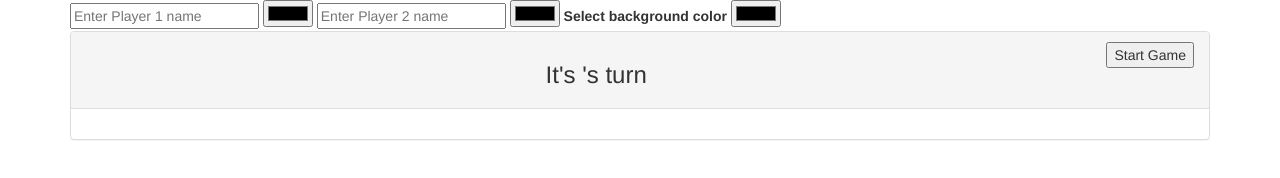
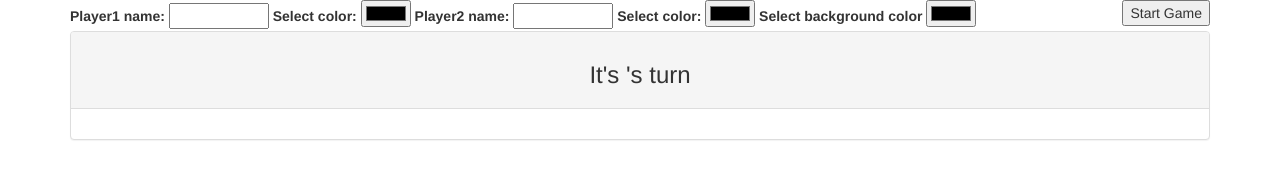
Before and after one commit to ttaddicken/dots, a website: page index.html in a window 1280 px wide. Drawn offline with nearby package versions, Linux system fonts and the light colour scheme.

Commit message:
working colors and shows

```diff
--- a/app/game.js
+++ b/app/game.js
@@ -3,11 +3,17 @@ angular.module('con4', [])
         $scope.grid = [];
         $scope.startup = true
 // Start Game
-        $scope.newGame = function () {
+        $scope.playAgain = function () {
             $scope.victory = false
             $scope.currentplayer = ""
             $scope.activePlayer = $scope.player1Color
             $scope.grid = buildGrid();
+        }
+// End start game
+// Start Game
+        $scope.newGame = function () {
+            $scope.startup = true
+
         }
 // End start game
 // build grid
--- a/assets/styles/game.css
+++ b/assets/styles/game.css
@@ -14,3 +14,6 @@
 	height: 65px;
 	width: 65px;
 }
+.input{
+    width: 100px;
+}
--- a/index.html
+++ b/index.html
@@ -8,19 +8,27 @@
 <body ng-controller="GameController" class="container">
 
     <!--start of start up info-->
-    <div>
-        <input ng-model="player1" type="text" placeholder="Enter Player 1 name">
-            <input ng-model="player1Color" type="color" placeholder="Enter player1 color">
-        <input ng-model="player2" type="text"placeholder="Enter Player 2 name">
-            <input ng-model="player2Color" type="color" placeholder="Enter player2 color">
+    <div ng-show="startup">
+        <label>Player1 name:</label>
+        <input class="input" ng-model="player1" type="text">
+           <label>Select color:</label>
+            <input ng-model="player1Color" type="color" value="#ff0000">
+       <label>Player2 name:</label>
+        <input class="input" ng-model="player2" type="text">
+            <label>Select color:</label>
+            <input ng-model="player2Color" type="color">
             <label for="">Select background color</label>
-            <input ng-model="background" type="color">
+            <input ng-model="background" type="color" value="#2d23dc">
+            <button class="pull-right" ng-click="playAgain()">Start Game</button>
     </div>
 	<!--end of start up-->
 	<div class="panel panel-default">
 		<div class="panel-heading">
-			<button class="pull-right" ng-click="newGame()">Start Game</button>
-			<h3 style="text-align: center">It's {{currentplayer}}'s turn</h3>
+            <div ng-show="!startup">
+			<button class="pull-right" ng-click="playAgain()">Play Again?</button>
+            <button class="pull-right" ng-click="newGame()">Change Players</button>
+            </div>
+			<h3 style="text-align: center">It's {{currentplayer}}'s  turn</h3>
 		</div>
 		<div class="panel-body text-center">
 			<div class="board">
```
